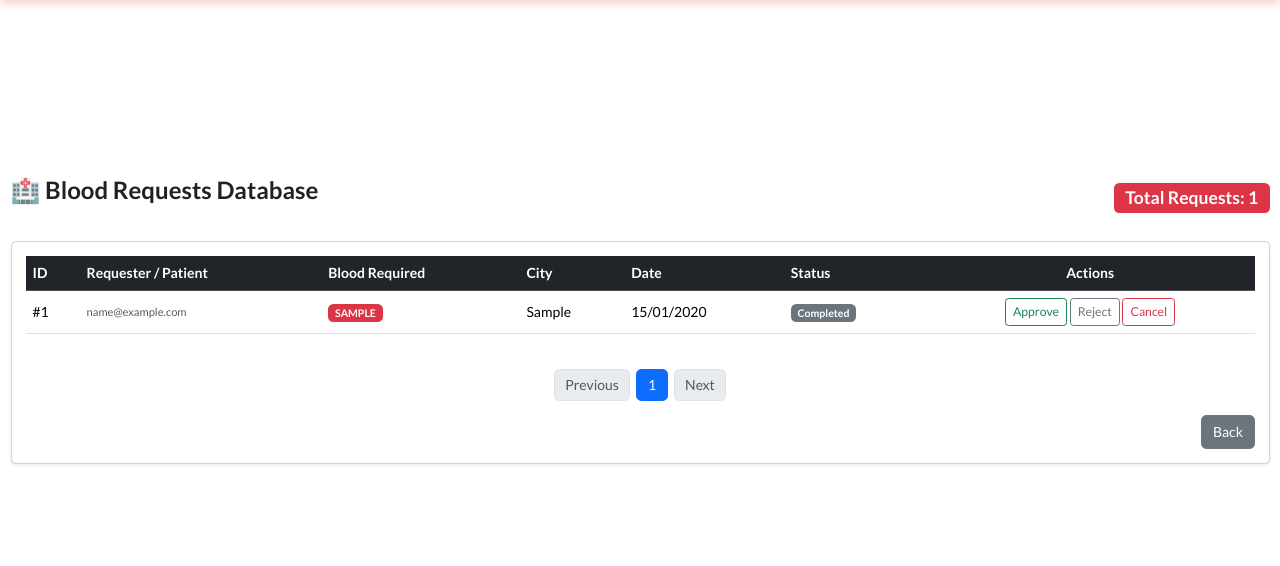
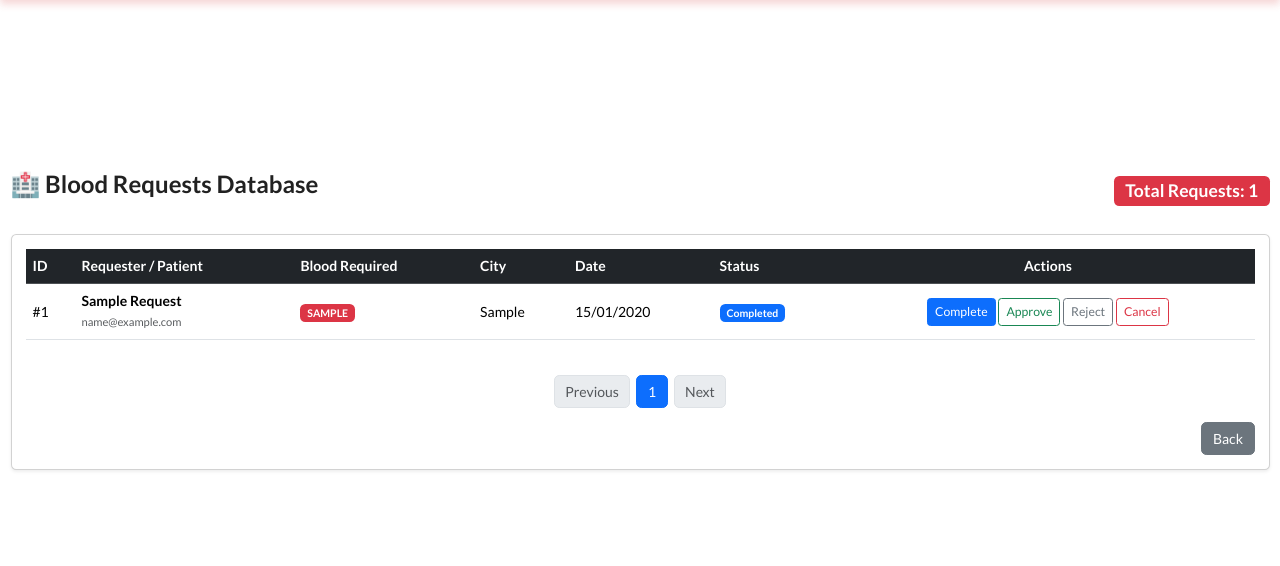
Before and after one commit to Ha-Mundo/Blood-Connect, a Flask app: page /all_requests_db in a window 1280 px wide. Shown: the part 126-692 px from the top of the page. Run offline with Flask 3, Linux system fonts and the light colour scheme; a user stored in the database is signed in; tables that the repository leaves empty hold one stand-in row (values such as "Sample post"); some libraries are stand-ins or nearby versions.

Commit message:
feat: implement 'Completed' status and update admin management UI

```diff
--- a/templates/request_db.html
+++ b/templates/request_db.html
@@ -26,7 +26,7 @@
                         <tr>
                             <td>#{{ req.id }}</td>
                             <td>
-                                <div class="fw-bold text-capitalize">{{ req.patient_name }}</div>
+                                <div class="fw-bold text-capitalize">{{ req.name }}</div>
                                 <small class="text-muted">{{ req.requester_email }}</small>
                             </td>
                             <td><span class="badge bg-danger">{{ req.blood_groups.upper() }}</span></td>
@@ -37,8 +37,8 @@
                                     <span class="badge bg-warning text-dark">Pending</span>
                                 {% elif req.status == 'Approved' %}
                                     <span class="badge bg-success">Approved</span>
-                                {% elif req.status == 'Fulfilled' %}
-                                    <span class="badge bg-info text-dark">Fulfilled</span>
+                                {% elif req.status == 'Completed' %}
+                                    <span class="badge bg-primary">Completed</span>
                                 {% else %}
                                     <span class="badge bg-secondary">{{ req.status }}</span>
                                 {% endif %}
@@ -48,9 +48,14 @@
                                     <form action="{{ url_for('update_request_status', id=req.id) }}" method="POST" class="m-0">
                                         <input type="hidden" name="csrf_token" value="{{ csrf_token() }}">
 
+                                        <button name="new_status" value="Completed" class="btn btn-primary btn-sm" title="Mark Completed">
+                                            <i class="bi bi-flag-fill"></i> Complete
+                                        </button>
+
                                         <button name="new_status" value="Approved" class="btn btn-outline-success btn-sm" title="Approve">
                                             <i class="bi bi-check-circle"></i> Approve
                                         </button>
+
 
                                         <button name="new_status" value="Unsuccessful" class="btn btn-outline-secondary btn-sm" title="Mark Unsuccessful">
                                             Reject
```
Also changed, not shown: templates/donation_db.html (+8 -2 lines).
